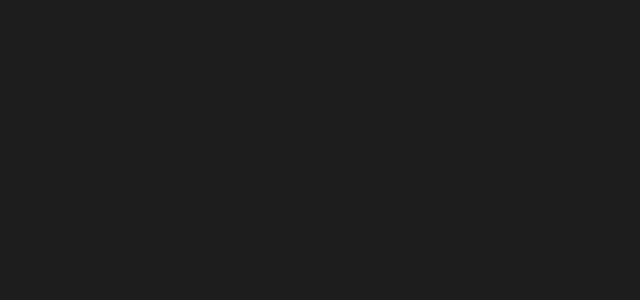
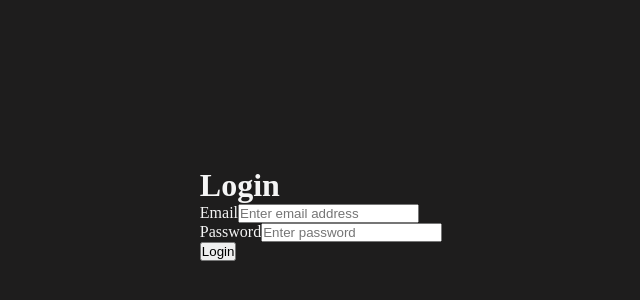
Before and after one commit to Ayansheikh1/GEN-AI, a React app in the folder Frontend/: page /login in a window 1280 px wide. Shown: the part 186-486 px from the top of the page, without its empty margins (319-959 px from the left). Built offline with nearby package versions, Linux system fonts and the light colour scheme; the HTML template or start-up script is replaced by a standard one.

Commit message:
creates routes using reacr router

```diff
--- a/Frontend/package.json
+++ b/Frontend/package.json
@@ -12,6 +12,7 @@
   "dependencies": {
     "react": "^19.2.6",
     "react-dom": "^19.2.6",
+    "react-router": "^7.16.0",
     "sass": "^1.100.0"
   },
   "devDependencies": {
--- /dev/null
+++ b/Frontend/src/features/auth/auth.form.scss
@@ -0,0 +1,7 @@
+main{
+    height: 100vh;
+    width: 100%;
+    display:flex;
+    justify-content: center;
+    align-items: center;
+}
--- /dev/null
+++ b/Frontend/src/features/auth/pages/Login.jsx
@@ -0,0 +1,28 @@
+import React from 'react'
+import "../auth.form.scss"
+
+const Login = () => {
+  return (
+    <main>
+        <div className="form-container">
+            <h1>Login</h1>
+
+            <form>
+                <div className="input-group">
+                    <label htmlFor="email">Email</label>
+                    <input type="email" name='email' id='email' placeholder='Enter email address' />
+                </div>
+
+                <div className="input-group">
+                    <label htmlFor="password">Password</label>
+                    <input type="password" id='password' name='password' placeholder='Enter password' />
+                </div>
+
+                <button className='button primary-button'>Login</button>
+            </form>
+        </div>
+    </main>
+  )
+}
+
+export default Login
--- /dev/null
+++ b/Frontend/src/features/auth/pages/Register.jsx
@@ -0,0 +1,11 @@
+import React from 'react'
+
+const Register = () => {
+  return (
+    <div>
+      Register
+    </div>
+  )
+}
+
+export default Register
--- a/Frontend/src/style.scss
+++ b/Frontend/src/style.scss
@@ -8,5 +8,6 @@
 
     width:100%;
     background-color: #1e1d1d;
+    color: whitesmoke;
 
 }
```
Also changed, not shown: Frontend/src/App.jsx (+4 -3 lines), Frontend/src/app.routes.jsx (added, +15 -0 lines), 1 other file (tests, documents, lock files or other folders).
